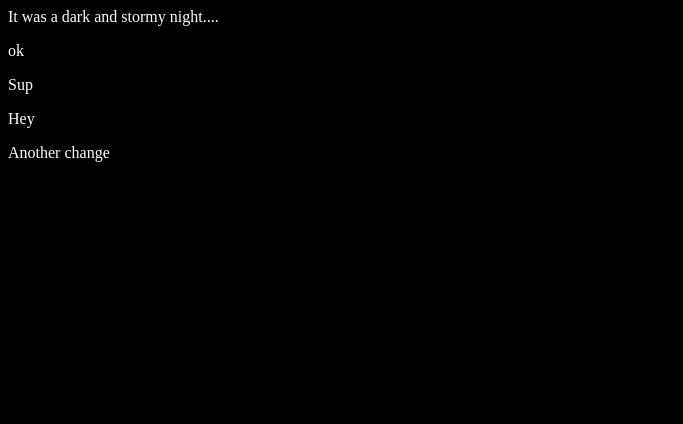
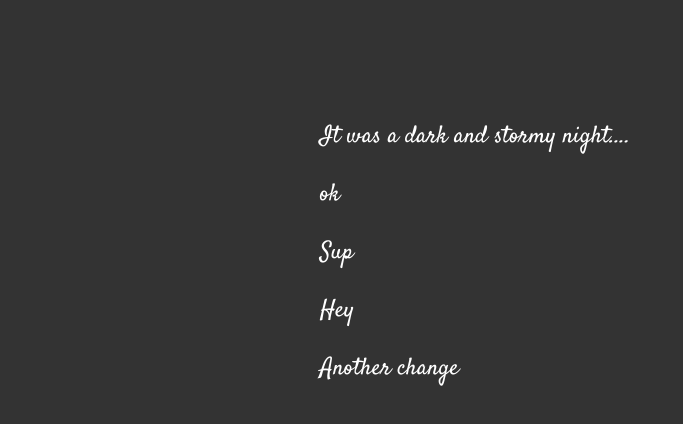
Before and after one commit to ParkinsonXC/fireside-story, a plain HTML site: page index.html in a window 1280 px wide. Shown: the whole page, without its empty margins (0-683 px from the left). Drawn offline with Linux system fonts and the light colour scheme.

Commit message:
conflicts!

```diff
--- a/index.html
+++ b/index.html
@@ -1,6 +1,6 @@
 <html>
     <head>
-        <link rel="stylesheet" type="text/css" href="style.css">
+        <link rel="stylesheet" type="text/css" href="style.css"><link href="https://fonts.googleapis.com/css?family=Satisfy" rel="stylesheet">
     </head>
   <body>
     <p>It was a dark and stormy night....</p>
--- a/style.css
+++ b/style.css
@@ -1,5 +1,7 @@
 body {
   color: white;
-  background-color: black;
-
+  background-color: #333;
+  font-size: 150%;
+  font-family: 'Satisfy', cursive;
+  margin: 5em 25%;
 }
```
